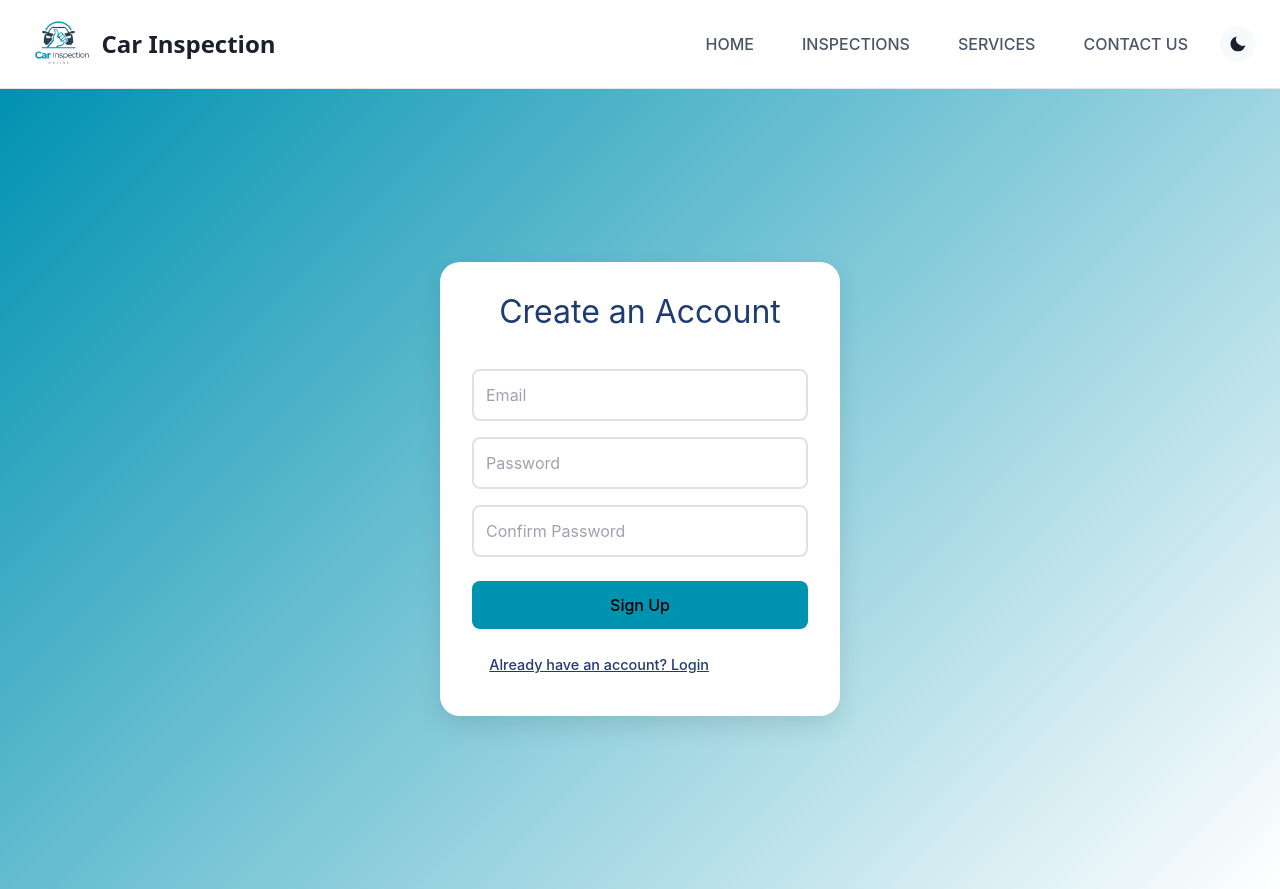
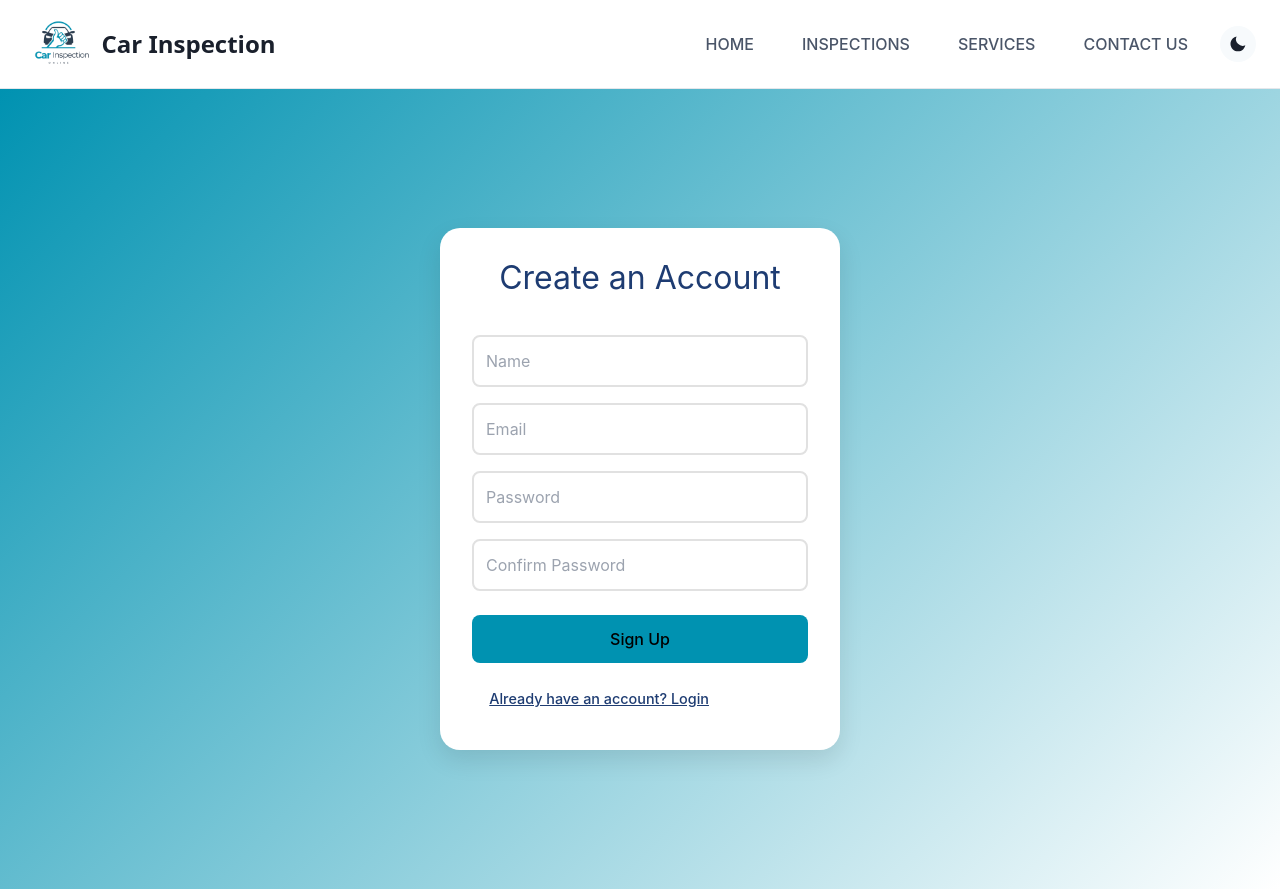
Before and after one commit to chaimaebouassab2412/vehicle-inspection_frontend, a React (Vite) app in the folder VehicleInspectionInsuranceWeb/: page /auth in a window 1280 px wide. Both pictures are taken after a click on the button "Don’t have an account? Sign Up". Built offline with nearby package versions, Linux system fonts and the light colour scheme.

Commit message:
Fix auth connection

```diff
--- a/VehicleInspectionInsuranceWeb/src/components/Auth/Auth.jsx
+++ b/VehicleInspectionInsuranceWeb/src/components/Auth/Auth.jsx
@@ -15,6 +15,11 @@ import {
 } from '../Styles/authStyles';
 
 const validationSchema = Yup.object().shape({
+	name: Yup.string().when('isSignup', {
+		is: true,
+		then: Yup.string().min(4, 'Name must be at 4 characters long')
+			.required('Name is required')
+	}),
 	email: Yup.string()
 		.email('Invalid email')
 		.required('Email is required'),
@@ -39,10 +44,14 @@ const Auth = () => {
 				? "http://localhost:2018/api/utilisateurs/register"
 				: "http://localhost:2018/api/utilisateurs/login";
 
+			console.log(values);
+
+
 			// Make Axios POST request
 			const response = await axios.post(endpoint, {
+				name: values.name,
 				email: values.email,
-        password: values.password,
+				motDePasse: values.password,
 				...(isSignup && { confirmPassword: values.confirmPassword }), // Include confirmPassword for signup
 			});
 
@@ -82,6 +91,7 @@ const Auth = () => {
 					</FormTitle>
 					<Formik
 						initialValues={{
+							name: '',
 							email: '',
 							password: '',
 							confirmPassword: '',
@@ -100,6 +110,22 @@ const Auth = () => {
 							isSubmitting,
 						}) => (
 							<form onSubmit={handleSubmit}>
+								{isSignup &&
+									<div>
+										<FormInput
+											type="text"
+											name="name"
+											placeholder="Name"
+											onChange={handleChange}
+											onBlur={handleBlur}
+											value={values.name}
+										/>
+										{errors.name && touched.name && (
+											<ErrorMessage>{errors.name}</ErrorMessage>
+										)}
+									</div>
+								}
+
 								<div>
 									<FormInput
 										type="email"
```
Lines whose indentation alone changed are shown as unchanged.
